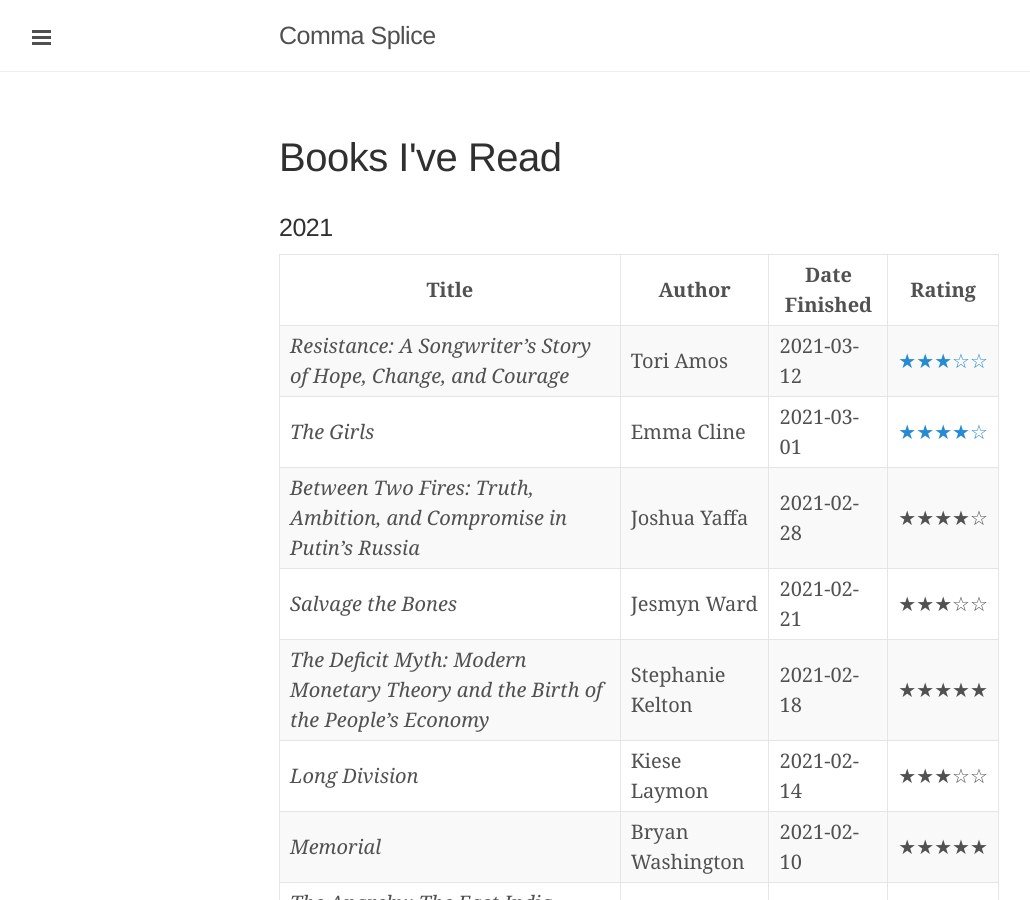
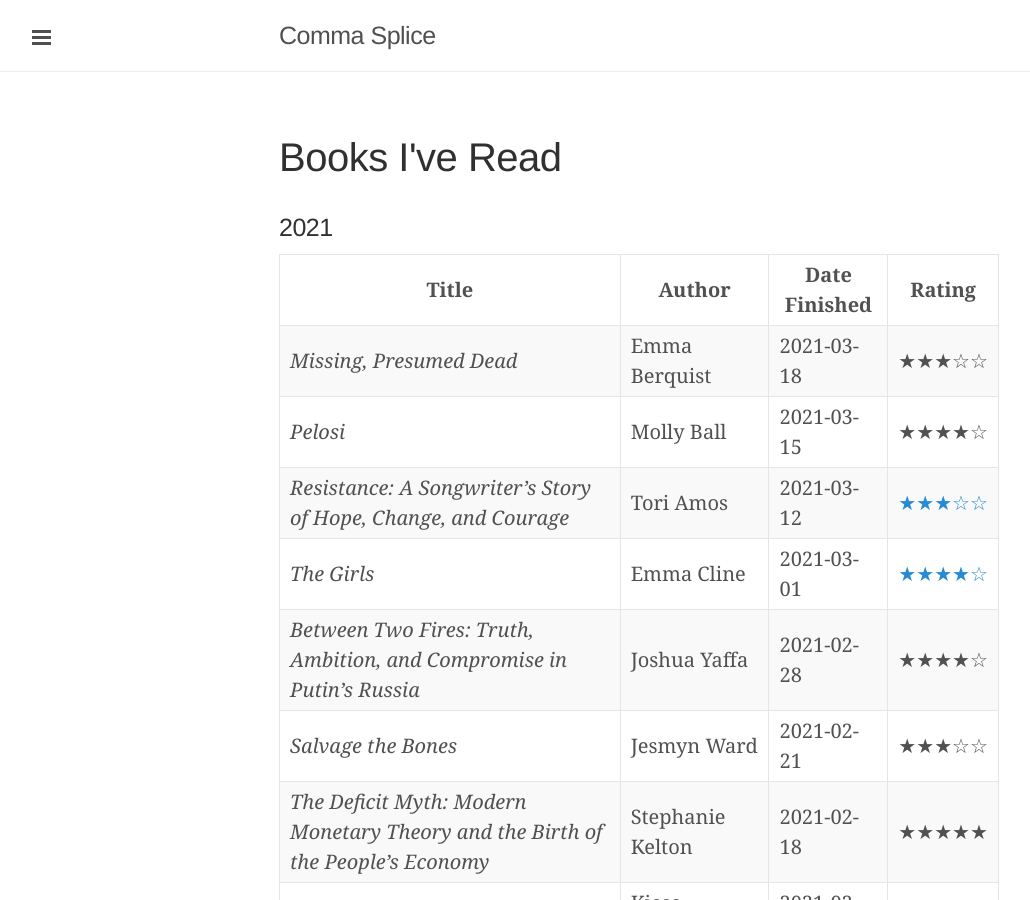
Before and after one commit to davidixon/davidixon.github.io, a Jekyll site: the page built from books.md, in a window 1280 px wide and 900 px high. Shown: the whole window, without its empty margins (1-1031 px from the left). Built offline with Jekyll 4.4.1, drawn with Linux system fonts in a browser that asks for light colours.

Commit message:
updated book log

```diff
--- a/books.md
+++ b/books.md
@@ -7,6 +7,8 @@
 
 | Title | Author | Date Finished | Rating |
 | ----- | ------ | ------------- | ------ |
+| *Missing, Presumed Dead* | Emma Berquist | 2021-03-18 | ★★★☆☆ |
+| *Pelosi* | Molly Ball | 2021-03-15 | ★★★★☆ |
 | *Resistance: A Songwriter's Story of Hope, Change, and Courage* | Tori Amos | 2021-03-12 | [★★★☆☆](/2021/03/13/book-resistance) |
 | *The Girls* | Emma Cline | 2021-03-01 | [★★★★☆](/2021/03/08/book-girls) |
 | *Between Two Fires: Truth, Ambition, and Compromise in Putin's Russia* | Joshua Yaffa | 2021-02-28 | ★★★★☆ |
```
